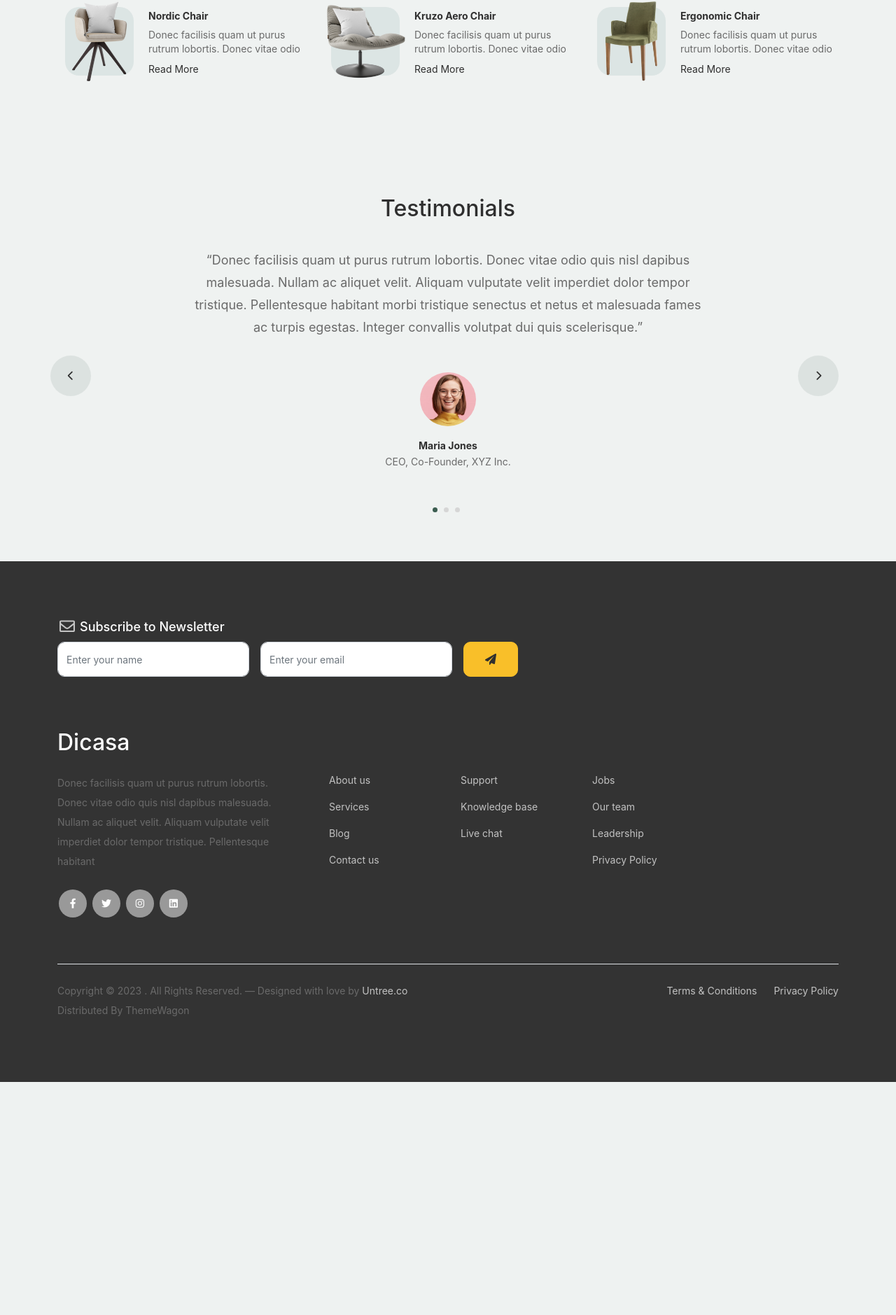
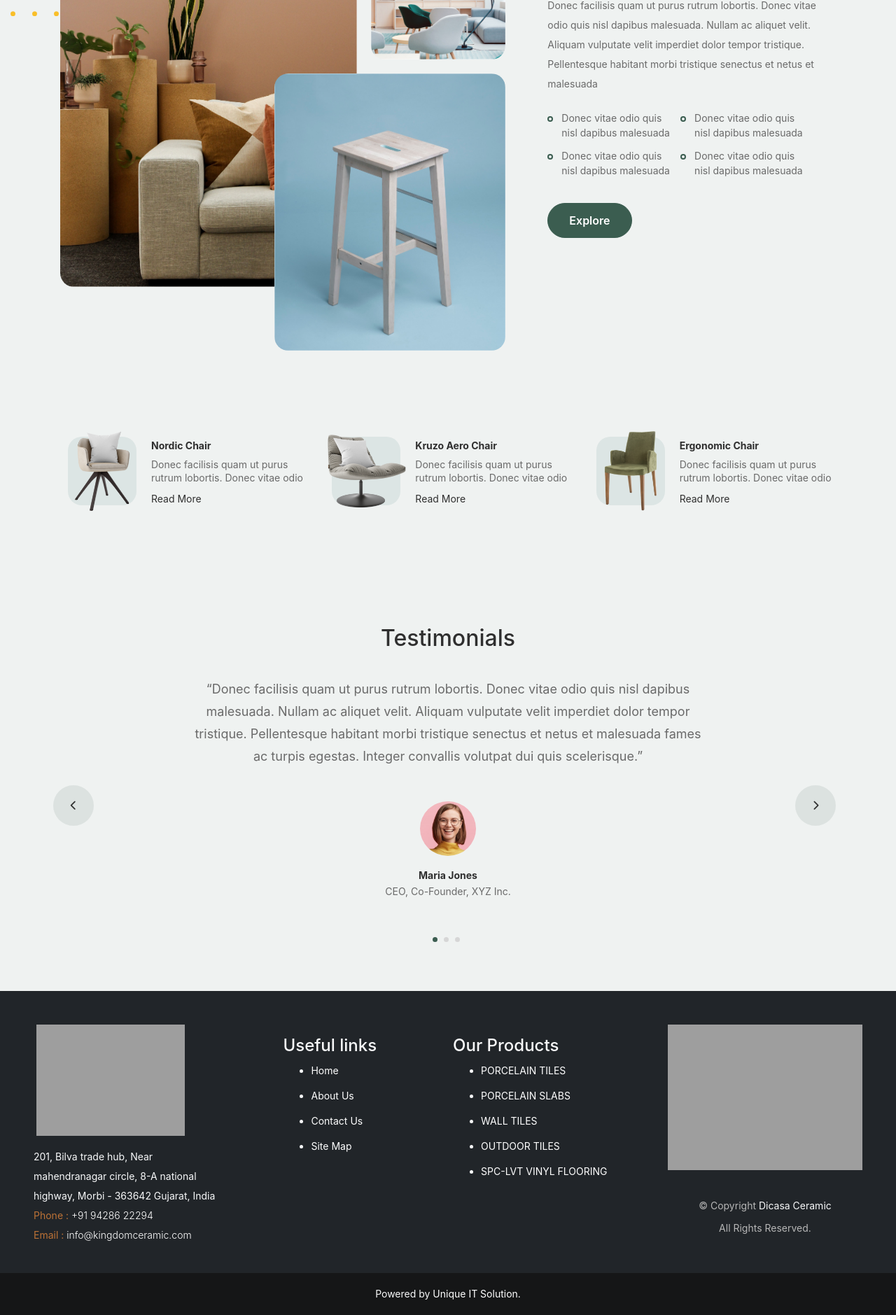
Before and after one commit to Yash-Daxini/dicasa, a PHP site: page / in a window 1280 px wide; the page is wider, and only the part inside the window is pictured. Shown: the part 2880-4759 px from the top of that part at 70% size. Before the commit the page ends 4426 px from the top of that part, so only its background shows below. Run offline with PHP 8.4, Linux system fonts and the light colour scheme; grey boxes are pictures that could not be loaded.

Commit message:
Header and footer

```diff
--- a/furni/css/style.css
+++ b/furni/css/style.css
@@ -52,12 +52,12 @@ a.more {
 .custom-navbar .navbar-brand img {
   transform: scale(2);
   width: 60px;
-  padding-right: 15px;
+  /* padding-right: 15px; */
 }
 
-.custom-navbar .custom-navbar-nav {
-  margin-left: 18px;
-}
+  .custom-navbar .custom-navbar-nav {
+    margin-left: 18px;
+  }
 
 .custom-navbar .navbar-brand>span {
   opacity: .4;
@@ -152,6 +152,9 @@ a.more {
 .hero {
   /* background: #3b5d50; */
   background: #fff;
+  /* background-image: url("https://wingscera.com/img/compressed-images/2.jpg");
+  background-size: cover;
+  background-repeat: no-repeat; */
   padding: calc(4rem - 30px) 0 0rem 0;
 }
 
@@ -1054,3 +1057,29 @@ textarea {
   border-radius: 50%;
   background: rgba(59, 93, 80, 0.2);
 }
+
+
+.container, .container-fluid, .container-sm, .container-md, .container-lg, .container-xl {
+  position: relative;
+}
+.p-0 {
+  padding: 0 !important;
+}
+.container, .container-fluid, .container-xl, .container-lg, .container-md, .container-sm {
+  width: 100%;
+  padding-right: var(--freya-gutter-x, 1rem);
+  padding-left: var(--freya-gutter-x, 1rem);
+  margin-right: auto;
+  margin-left: auto;
+}
+footer {
+  background-color: #151617;
+  /* background-color: #161820; */
+    color: #fff;
+  padding-top: 50px;
+  overflow: hidden;
+}
+footer p, footer a{
+   text-decoration: none;
+   color: #fff;
+}
--- a/index.html
+++ b/index.html
@@ -15,7 +15,7 @@
   <body>
     <!-- header -->
     <nav
-      class="custom-navbar navbar navbar navbar-expand-md navbar bg-white"
+      class="custom-navbar navbar navbar navbar-expand-md navbar-dark bg-dark"
       arial-label="Furni navigation bar"
     >
       <div class="container">
@@ -36,12 +36,23 @@
         </button>
 
         <div class="collapse navbar-collapse" id="navbarsFurni">
-          <ul class="custom-navbar-nav navbar-nav">
+          <ul class="custom-navbar-nav navbar-nav ms-auto mb-2 mb-md-0">
             <li class="nav-item active">
               <a class="nav-link" href="index.html">Home</a>
             </li>
             <li><a class="nav-link" href="aboutus.html">About us</a></li>
             <li><a class="nav-link" href="products.html">Products</a></li>
+            <li class="nav-item dropdown">
+              <a
+                class="nav-link dropdown-toggle"
+                href="#"
+                role="button"
+                data-bs-toggle="dropdown"
+                aria-expanded="false"
+              >
+                Dropdown
+              </a>
+              <ul class="dropdown-menu">
                 <li>
                   <a class="nav-link" href="products-details.html"
                     >Products-Details</a
@@ -62,6 +73,8 @@
                     >Packing-Details</a
                   >
                 </li>
+              </ul>
+            </li>
             <li><a class="nav-link" href="contact.html">Contact us</a></li>
           </ul>
         </div>
@@ -69,29 +82,91 @@
     </nav>
 
     <div class="hero">
-      <div class="container">
-        <div class="row justify-content-between">
-          <div class="col-lg-5">
-            <div class="intro-excerpt">
-              <h1>
-                Modern Interior <span clsas="d-block">Design Studio</span>
-              </h1>
-              <p class="mb-4">
-                Donec vitae odio quis nisl dapibus malesuada. Nullam ac aliquet
-                velit. Aliquam vulputate velit imperdiet dolor tempor tristique.
-              </p>
+      <div class="container-fluid">
+
+        <div id="carouselExampleCaptions" class="carousel slide">
+          <div class="carousel-indicators">
+            <button
+              type="button"
+              data-bs-target="#carouselExampleCaptions"
+              data-bs-slide-to="0"
+              class="active"
+              aria-current="true"
+              aria-label="Slide 1"
+            ></button>
+            <button
+              type="button"
+              data-bs-target="#carouselExampleCaptions"
+              data-bs-slide-to="1"
+              aria-label="Slide 2"
+            ></button>
+            <button
+              type="button"
+              data-bs-target="#carouselExampleCaptions"
+              data-bs-slide-to="2"
+              aria-label="Slide 3"
+            ></button>
+          </div>
+          <div class="carousel-inner">
+            <div class="carousel-item active">
+              <img
+                src="https://wingscera.com/img/compressed-images/2.jpg"
+                class="img-fluid d-block w-100"
+                alt="..."
+              />
+              <div class="carousel-caption d-none d-md-block">
+                <!-- <h5>First slide label</h5>
                 <p>
-                <a href="" class="btn btn-secondary me-2">Shop Now</a
-                ><a href="#" class="btn btn-white-outline">Explore</a>
-              </p>
+                  Some representative placeholder content for the first slide.
+                </p> -->
               </div>
             </div>
-          <div class="col-lg-7">
-            <div class="hero-img-wrap">
-              <img src="furni/images/couch.png" class="img-fluid" />
+            <div class="carousel-item">
+              <img
+                src="https://wingscera.com/img/compressed-images/2.jpg"
+                class="d-block img-fluid w-100"
+                alt="..."
+              />
+            </div>
+            <div class="carousel-caption d-none d-md-block">
+              <!-- <h5>Second slide label</h5>
+              <p>
+                Some representative placeholder content for the second slide.
+              </p> -->
+            </div>
+          </div>
+          <div class="carousel-item">
+            <img
+              src="https://wingscera.com/img/compressed-images/2.jpg"
+              class="d-block img-fluid w-100"
+              alt="..."
+            />
+            <div class="carousel-caption d-none d-md-block">
+              <!-- <h5>Third slide label</h5>
+              <p>
+                Some representative placeholder content for the third slide.
+              </p> -->
             </div>
           </div>
         </div>
+        <button
+          class="carousel-control-prev"
+          type="button"
+          data-bs-target="#carouselExampleCaptions"
+          data-bs-slide="prev"
+        >
+          <span class="carousel-control-prev-icon" aria-hidden="true"></span>
+          <span class="visually-hidden">Previous</span>
+        </button>
+        <button
+          class="carousel-control-next"
+          type="button"
+          data-bs-target="#carouselExampleCaptions"
+          data-bs-slide="next"
+        >
+          <span class="carousel-control-next-icon" aria-hidden="true"></span>
+          <span class="visually-hidden">Next</span>
+        </button>
       </div>
     </div>
 
@@ -494,131 +569,143 @@
       </div>
     </div>
 
-    <footer class="footer-section">
-      <div class="container relative">
-        <!-- <div class="sofa-img">
-					<img src="furni/images/sofa.png" alt="Image" class="img-fluid">
-				</div> -->
-
+    <footer class="container-fluid p-0 footer-container">
+      <div class="bg-dark text-start p-5 pb-4">
         <div class="row">
-          <div class="col-lg-8">
-            <div class="subscription-form">
-              <h3 class="d-flex align-items-center">
-                <span class="me-1"
-                  ><img
-                    src="furni/images/envelope-outline.svg"
-                    alt="Image"
-                    class="img-fluid" /></span
-                ><span>Subscribe to Newsletter</span>
-              </h3>
-
-              <form action="#" class="row g-3">
-                <div class="col-auto">
-                  <input
-                    type="text"
-                    class="form-control"
-                    placeholder="Enter your name"
+          <div class="col-lg-3 col-md-6 col-sm-8 text-light">
+            <div class="pb-3 logo">
+              <img
+                src="https://kingdomceramic.com/assets/img/LOGO.png"
+                alt="king dom"
+                width="220"
+                class="img-fluid px-1"
               />
             </div>
-                <div class="col-auto">
-                  <input
-                    type="email"
-                    class="form-control"
-                    placeholder="Enter your email"
+            <div class="pe-3">
+              <span
+                >201, Bilva trade hub, Near mahendranagar circle, 8-A national
+                highway, Morbi - 363642 Gujarat, India</span
+              >
+            </div>
+            <div class="fw-light">
+              <p class="mb-0">
+                <span style="color: #bc7236; font-weight: 400">Phone :</span>
+                <a href="tel:94286 22294">+91 94286 22294 </a>
+              </p>
+              <a href="tel:94286 22294"> </a>
+            </div>
+            <a href="tel:94286 22294"> </a>
+            <div class="fw-light">
+              <a href="tel:94286 22294"> </a>
+              <p>
+                <a href="tel:94286 22294"
+                  ><span style="color: #bc7236; font-weight: 400"
+                    >Email :
+                  </span></a
+                ><a href="mailto:info@kingdomceramic.com"
+                  >info@kingdomceramic.com</a
+                >
+              </p>
+            </div>
+            <div class="social-links d-flex mt-2">
+              <a
+                href=" https://wa.me/919265541391"
+                class="d-flex align-items-center justify-content-center"
+                ><i class="bi bi-whatsapp"></i
+              ></a>
+              <a
+                href=" https://www.facebook.com/profile.php?id=100091466800588&amp;mibextid=2JQ9oc"
+                class="d-flex align-items-center justify-content-center"
+                ><i class="bi bi-facebook"></i
+              ></a>
+              <a
+                href=" https://www.instagram.com/kingdom__international/"
+                class="d-flex align-items-center justify-content-center"
+                ><i class="bi bi-instagram"></i
+              ></a>
+            </div>
+          </div>
+          <div
+            class="col-lg-6 d-flex justify-content-lg-around justify-content-md-around justify-content-sm-start flex-wrap"
+          >
+            <div class="m-3 text-light">
+              <h4 class="text-light mb-2">Useful links</h4>
+              <ul>
+                <li class="m-2">
+                  <i class="bi bi-chevron-right"></i><a href="">Home</a>
+                </li>
+                <li class="m-2">
+                  <i class="bi bi-chevron-right"></i
+                  ><a href="About">About Us</a>
+                </li>
+                <li class="m-2">
+                  <i class="bi bi-chevron-right"></i
+                  ><a href="Contact">Contact Us</a>
+                </li>
+                <li class="m-2">
+                  <i class="bi bi-chevron-right"></i
+                  ><a href="Site-Map">Site Map</a>
+                </li>
+              </ul>
+            </div>
+            <div class="m-3 text-light">
+              <h4 class="text-light mb-2">Our Products</h4>
+              <ul>
+                <li class="m-2">
+                  <i class="bi bi-chevron-right"></i
+                  ><a href="Type/porcelain-tiles">PORCELAIN TILES</a>
+                </li>
+
+                <li class="m-2">
+                  <i class="bi bi-chevron-right"></i
+                  ><a href="Type/porcelain-slabs">PORCELAIN SLABS</a>
+                </li>
+
+                <li class="m-2">
+                  <i class="bi bi-chevron-right"></i
+                  ><a href="Type/wall-tiles">WALL TILES</a>
+                </li>
+
+                <li class="m-2">
+                  <i class="bi bi-chevron-right"></i
+                  ><a href="Type/outdoor-tiles">OUTDOOR TILES</a>
+                </li>
+
+                <li class="m-2">
+                  <i class="bi bi-chevron-right"></i
+                  ><a href="Type/spc-lvt-vinyl-flooring"
+                    >SPC-LVT VINYL FLOORING</a
+                  >
+                </li>
+              </ul>
+            </div>
+          </div>
+          <div
+            class="col-lg-3 col-md-6 col-sm-8 text-center mb-3"
+            style="color: #b6b6b6"
+          >
+            <img
+              class="img-fluid"
+              alt="Make In India"
+              src="https://ketonelaminates.com/assets/img/Make-in-ndia-Logo-PNG-HD-Transparent.png"
             />
+            <div style="margin-top: 37px">
+              © Copyright
+              <span class="text-center text-light fw-medium"
+                >Dicasa Ceramic</span
+              >
             </div>
-                <div class="col-auto">
-                  <button class="btn btn-secondary">
-                    <span class="fa fa-paper-plane"></span>
-                  </button>
-                </div>
-              </form>
+            <div class="mt-1">All Rights Reserved.</div>
           </div>
         </div>
       </div>
-
-        <div class="row g-5 mb-5">
-          <div class="col-lg-4">
-            <div class="mb-4 footer-logo-wrap">
-              <a href="#" class="footer-logo">Dicasa<span></span></a>
-            </div>
-            <p class="mb-4">
-              Donec facilisis quam ut purus rutrum lobortis. Donec vitae odio
-              quis nisl dapibus malesuada. Nullam ac aliquet velit. Aliquam
-              vulputate velit imperdiet dolor tempor tristique. Pellentesque
-              habitant
-            </p>
-
-            <ul class="list-unstyled custom-social">
-              <li>
-                <a href="#"><span class="fa fa-brands fa-facebook-f"></span></a>
-              </li>
-              <li>
-                <a href="#"><span class="fa fa-brands fa-twitter"></span></a>
-              </li>
-              <li>
-                <a href="#"><span class="fa fa-brands fa-instagram"></span></a>
-              </li>
-              <li>
-                <a href="#"><span class="fa fa-brands fa-linkedin"></span></a>
-              </li>
-            </ul>
-          </div>
-
-          <div class="col-lg-8">
-            <div class="row links-wrap">
-              <div class="col-6 col-sm-6 col-md-3">
-                <ul class="list-unstyled">
-                  <li><a href="#">About us</a></li>
-                  <li><a href="#">Services</a></li>
-                  <li><a href="#">Blog</a></li>
-                  <li><a href="#">Contact us</a></li>
-                </ul>
-              </div>
-
-              <div class="col-6 col-sm-6 col-md-3">
-                <ul class="list-unstyled">
-                  <li><a href="#">Support</a></li>
-                  <li><a href="#">Knowledge base</a></li>
-                  <li><a href="#">Live chat</a></li>
-                </ul>
-              </div>
-
-              <div class="col-6 col-sm-6 col-md-3">
-                <ul class="list-unstyled">
-                  <li><a href="#">Jobs</a></li>
-                  <li><a href="#">Our team</a></li>
-                  <li><a href="#">Leadership</a></li>
-                  <li><a href="#">Privacy Policy</a></li>
-                </ul>
-              </div>
-            </div>
-          </div>
-        </div>
-
-        <div class="border-top copyright">
-          <div class="row pt-4">
-            <div class="col-lg-6">
-              <p class="mb-2 text-center text-lg-start">
-                Copyright &copy;
-                <script>
-                  document.write(new Date().getFullYear());
-                </script>
-                . All Rights Reserved. &mdash; Designed with love by
-                <a href="https://untree.co">Untree.co</a> Distributed By
-                <a hreff="https://themewagon.com">ThemeWagon</a>
-                <!-- License information: https://untree.co/license/ -->
-              </p>
-            </div>
-
-            <div class="col-lg-6 text-center text-lg-end">
-              <ul class="list-unstyled d-inline-flex ms-auto">
-                <li class="me-4"><a href="#">Terms &amp; Conditions</a></li>
-                <li><a href="#">Privacy Policy</a></li>
-              </ul>
-            </div>
-          </div>
-        </div>
+      <div class="mt-3 poweredBy mb-3 text-primary text-center">
+        <span class="text-light text-end w-100">
+          Powered by
+          <a href="https://theuniqueitsolution.com/" target="_black"
+            >Unique IT Solution.</a
+          ></span
+        >
       </div>
     </footer>
 
```
Lines whose indentation alone changed are shown as unchanged.
